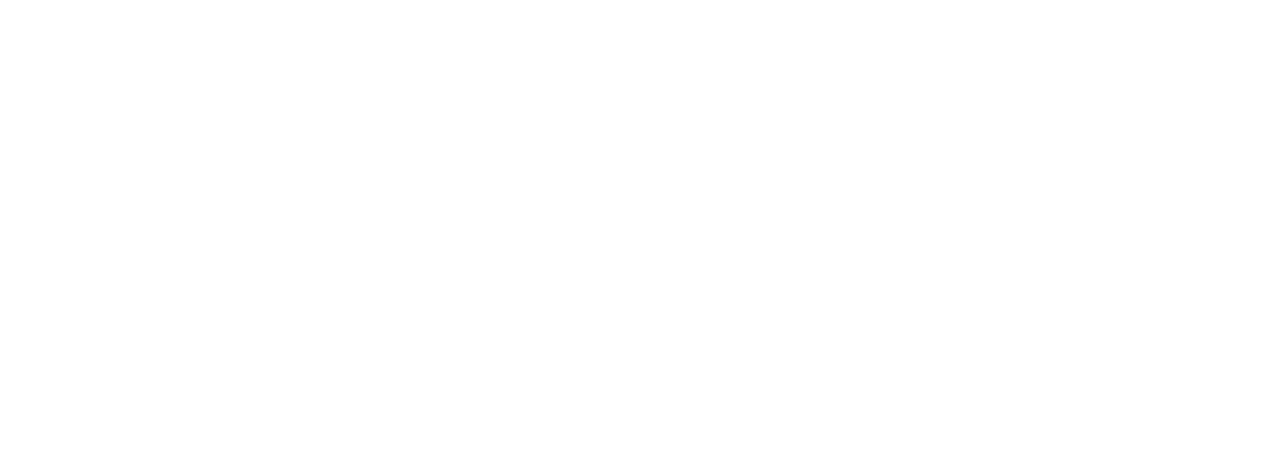
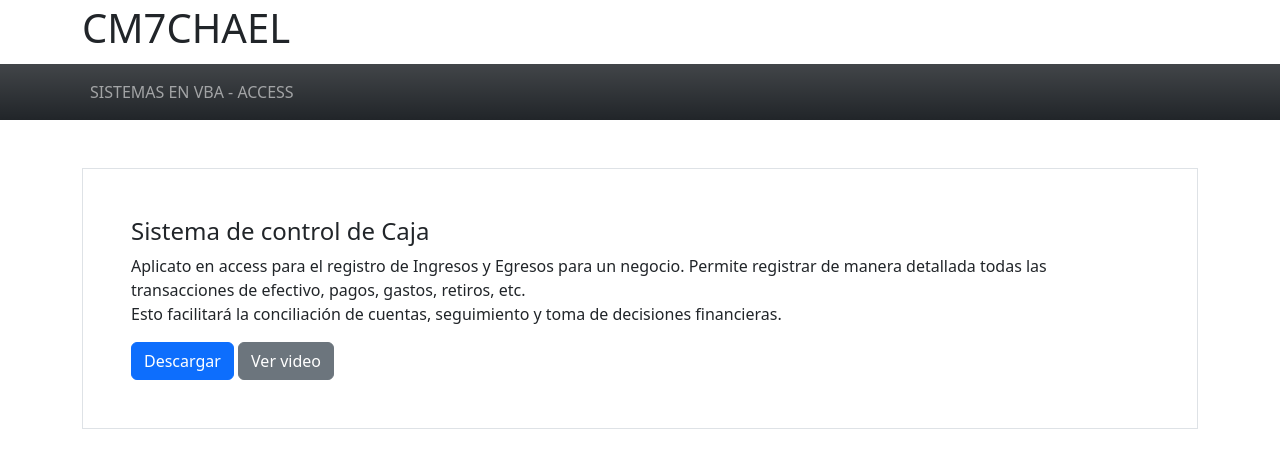
Before and after one commit to CM7CHAEL/SISTEMAS-ACCESS, a plain HTML site: page index.html in a window 1280 px wide. Drawn offline with nearby package versions, Linux system fonts and the light colour scheme.

Commit message:
23-09-2023-caja

```diff
--- a/index.html
+++ b/index.html
@@ -3,9 +3,39 @@
 <head>
   <meta charset="UTF-8">
   <meta name="viewport" content="width=device-width, initial-scale=1.0">
+  <script src="https://cdn.jsdelivr.net/npm/bootstrap@5.3.2/dist/js/bootstrap.bundle.min.js" integrity="sha384-C6RzsynM9kWDrMNeT87bh95OGNyZPhcTNXj1NW7RuBCsyN/o0jlpcV8Qyq46cDfL" crossorigin="anonymous"></script>
+  <link href="https://cdn.jsdelivr.net/npm/bootstrap@5.3.2/dist/css/bootstrap.min.css" rel="stylesheet" integrity="sha384-T3c6CoIi6uLrA9TneNEoa7RxnatzjcDSCmG1MXxSR1GAsXEV/Dwwykc2MPK8M2HN" crossorigin="anonymous">
   <title>INF - CAJA</title>
 </head>
 <body>
+<div class="top-header py-1">
+  <div class="container">
+    <h1>CM7CHAEL</h1>
+  </div>
+</div>
 
+<nav class="navbar sticky-top navbar-expand-lg navbar-dark bg-dark bg-gradient">
+  <div class="container">
+    <ul class="navbar-nav">
+      <li class="nav-item">
+        <a href="#" class="nav-link">SISTEMAS EN VBA - ACCESS</a>
+      </li>
+    </ul>
+  </div>
+</nav>
+<div class="main">
+  <div class="container">
+    <div class="box border mt-5 p-5">
+      <h4>Sistema de control de Caja</h4>
+      <p>
+        Aplicato en access para el registro de Ingresos y Egresos para un negocio. Permite registrar
+        de manera detallada todas las transacciones de efectivo, pagos, gastos, retiros, etc. <br>
+        Esto facilitará la conciliación de cuentas, seguimiento y toma de decisiones financieras.
+      </p>
+      <a class="btn btn-primary" href="caja/Sistema-Caja.accdb">Descargar</a>
+      <a class="btn btn-secondary" href="https://youtu.be/sE5-_kEqwI4?si=Td12cWhV1PjWH4CX" target="_blank">Ver video</a>
+    </div>
+  </div>
+</div>
 </body>
 </html>
```
Also changed, not shown: 1 other file.
